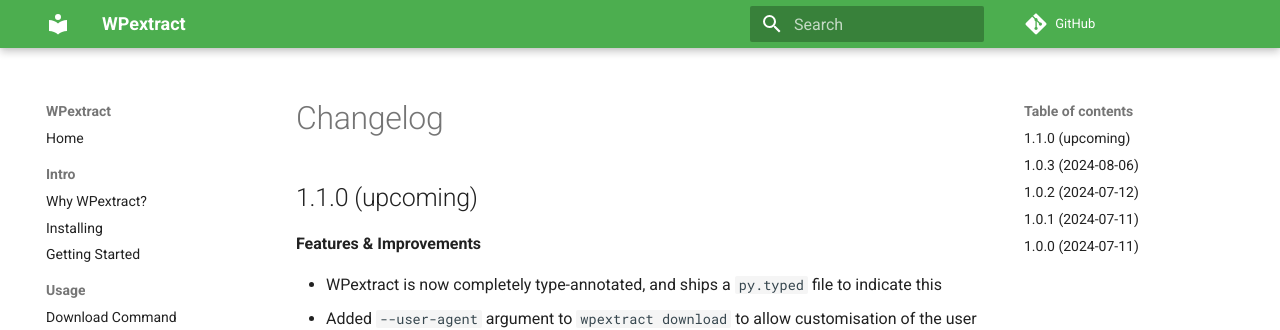
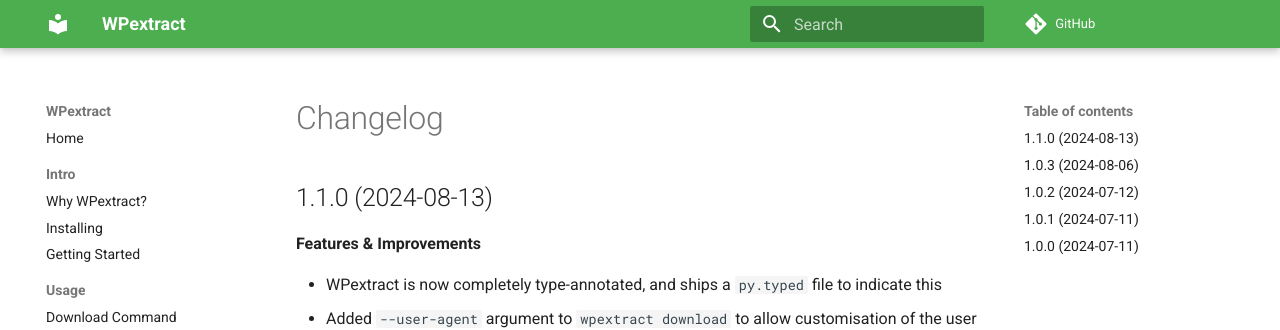
Before and after one commit to GateNLP/wpextract, an MkDocs documentation site: the page built from docs/changelog.md, in a window 1280 px wide and 900 px high. Shown: the top 330 px of the window. Built offline with MkDocs 1.6.1 and Material for MkDocs 9.7.7, drawn with Linux system fonts in a browser that asks for light colours; comment, search, counter and statistics services are not loaded.

```diff
--- a/docs/changelog.md
+++ b/docs/changelog.md
@@ -1,6 +1,6 @@
 # Changelog
 
-## 1.1.0 (upcoming)
+## 1.1.0 (2024-08-13)
 
 **Features & Improvements**
 
--- a/pyproject.toml
+++ b/pyproject.toml
@@ -1,6 +1,6 @@
 [tool.poetry]
 name="wpextract"
-version="1.0.3"
+version="1.1.0"
 description="Create datasets from WordPress sites"
 homepage="https://wpextract.readthedocs.io/"
 documentation="https://wpextract.readthedocs.io/"
```
